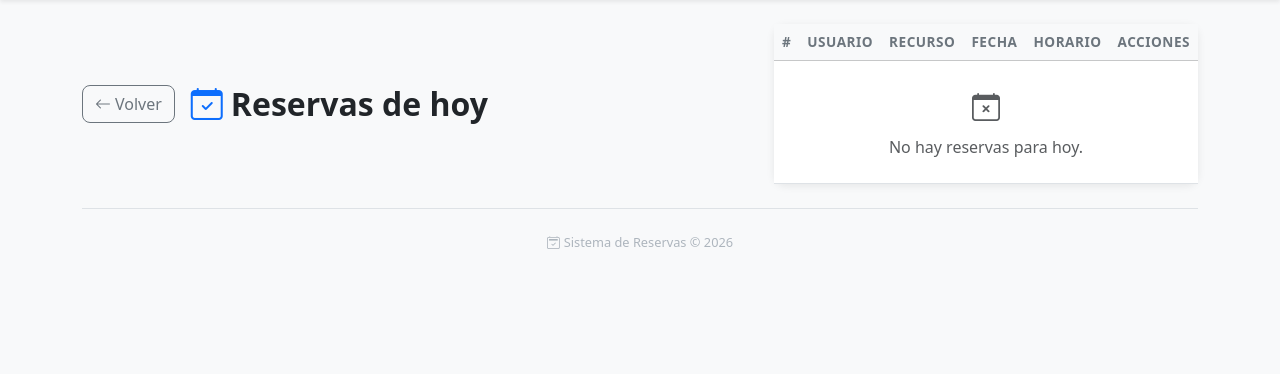
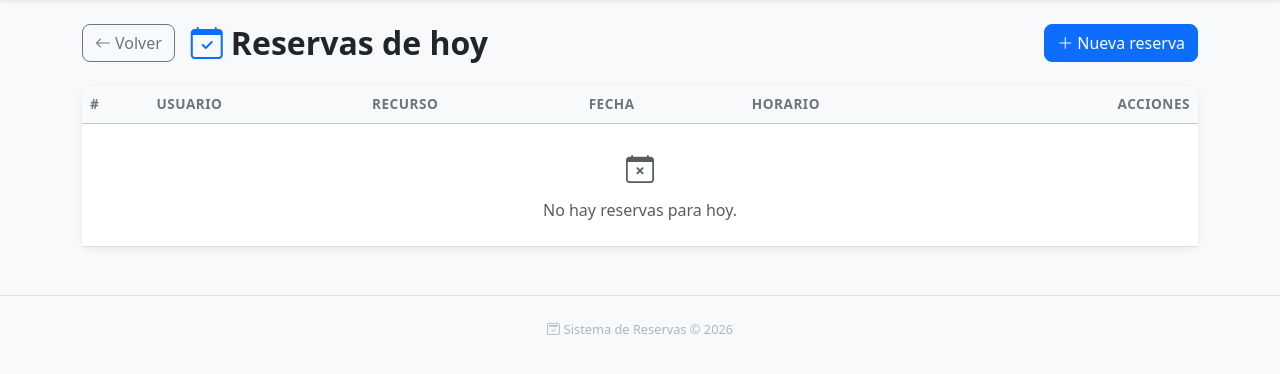
Before and after one commit to escaalaantee44/proyecto-asir-IAW_SGBD, a PHP site: page /reserva_hoy.php in a window 1280 px wide. Shown: the part 56-430 px from the top of the page. Run offline with PHP 8.4, Linux system fonts and the light colour scheme; a user stored in the database is signed in; data that the repository does not hold is empty.

Commit message:
añadido

```diff
--- a/reserva_hoy.php
+++ b/reserva_hoy.php
@@ -32,6 +32,7 @@ if ($rol == "admin") {
              FROM reservas_hoy
              ORDER BY fecha DESC, hora_inicio DESC";
     $stmt = $conn->prepare($sql);
+
 } else {
     // Usuario normal → solo ve SUS PROPIAS reservas de hoy.
     // El WHERE filtra por id_usuario para que, aunque manipule la sesión,
@@ -89,8 +90,11 @@ include "includes/header.php";
         </h2>
     </div>
 
-
-
+    <!-- Grupo derecho: botón Nueva reserva -->
+    <a href="reserva_nueva.php" class="btn btn-primary">
+        <i class="bi bi-plus-lg me-1"></i>Nueva reserva
+    </a>
+</div>
 
 <!-- ══════════════════════════════════════════════
      TABLA DE RESERVAS DE HOY
```
Lines whose indentation alone changed are shown as unchanged.
